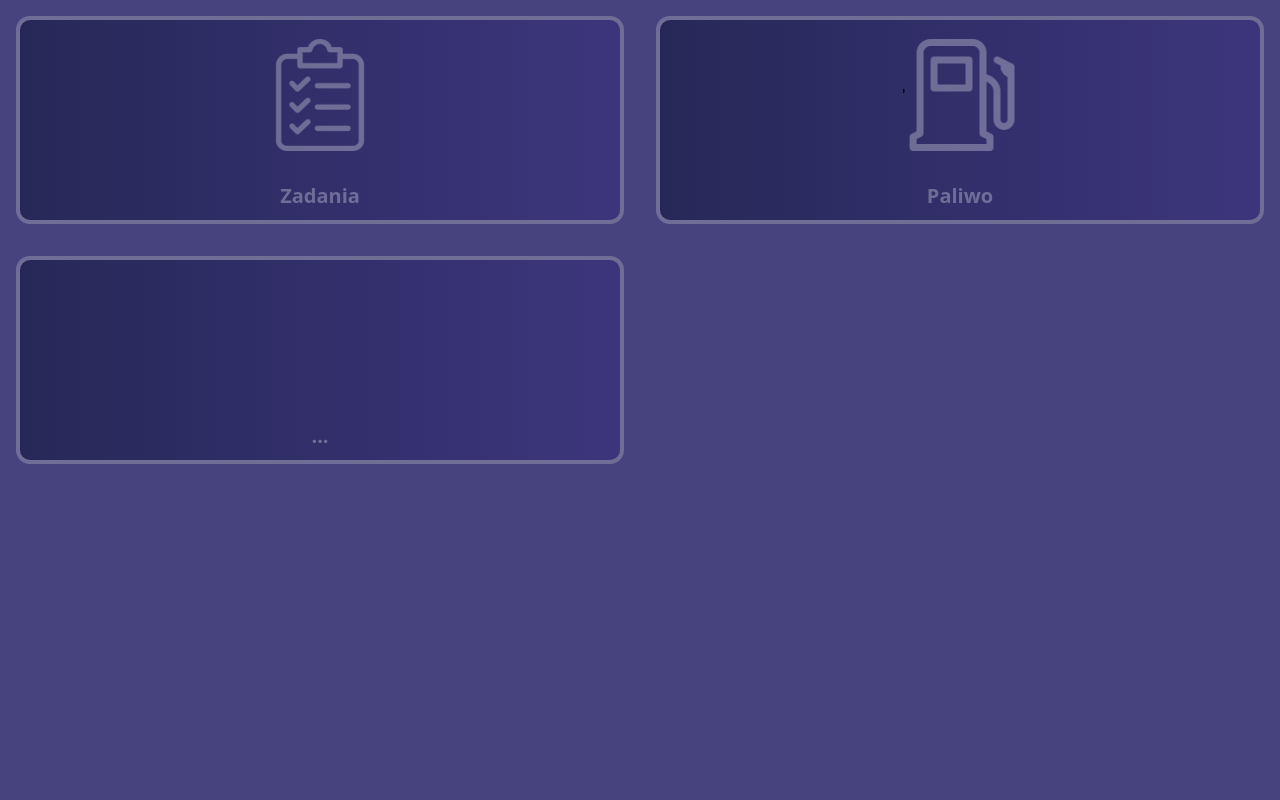
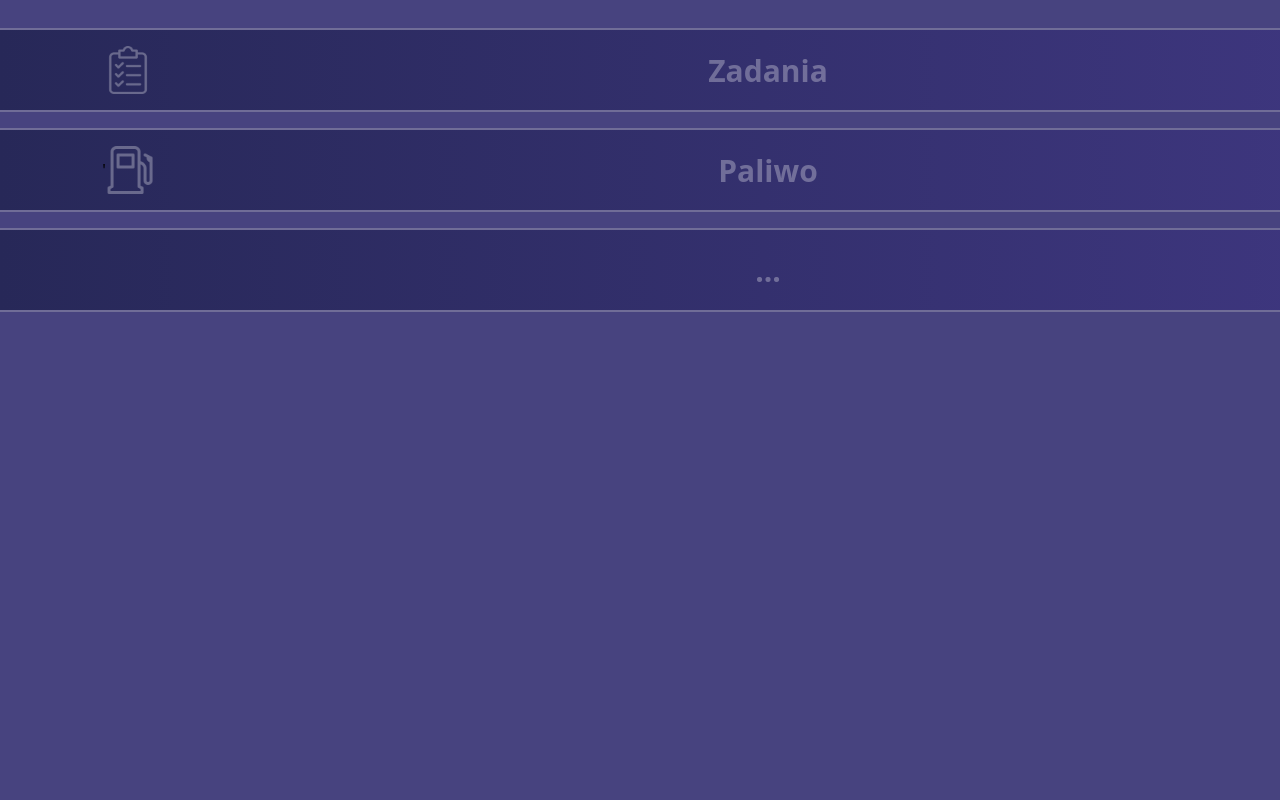
Before and after one commit to bvbka/parts-app, a PHP site: page /public/applist.html in a window 1280 px wide. Run offline with PHP 8.4, Linux system fonts and the light colour scheme.

Commit message:
TASK-23 nowy wyglad listy aplikacji

```diff
--- a/public/css/appList.css
+++ b/public/css/appList.css
@@ -2,8 +2,8 @@
     width: 100%;
     height: 100%;
     display: flex;
-    flex-direction: row;
-    flex-wrap: wrap;
+    flex-direction: column;
+    /* flex-wrap: wrap; */
     align-content: flex-start
 }
 
@@ -12,14 +12,20 @@
 }
 
 .app-box {
-    width: calc(50% - 20px - 20px);
-    height: 200px;
+    /* width: calc(50% - 20px - 20px); */
+    width: 100%;
+    /* height: 200px; */
+    height: 80px;
     background: var(--box-background-color);
-    outline: 4px solid rgba(204, 204, 204, 0.3);
-    margin: 20px;
-    border-radius: 10px;
+    outline: 2px solid rgba(204, 204, 204, 0.3);
+    margin: 10px 0;
+    /* border-radius: 10px; */
     display: flex;
-    flex-direction: column;
+    flex-direction: row;
+}
+
+.app-box:first-of-type{
+    margin-top: 30px;
 }
 
 .app-box:hover {
@@ -36,26 +42,26 @@
 }
 
 .app-icon {
-    height: 75%;
-    width: 100%;
+    height: 100%;
+    width: 20%;
     display: flex;
     justify-content: center;
     align-items: center;
 }
 
 .app-icon img {
-    height: 75%;
+    height: 60%;
     width: auto;
     opacity: 30%;
 }
 
 .app-title {
-    height: 25%;
-    width: 100%;
+    height: 100%;
+    width: 80%;
     display: flex;
     justify-content: center;
     align-items: center;
-    font-size: 20px;
+    font-size: 30px;
     color: rgba(255, 255, 255, 0.3);
     font-weight: bold;
 }
```
